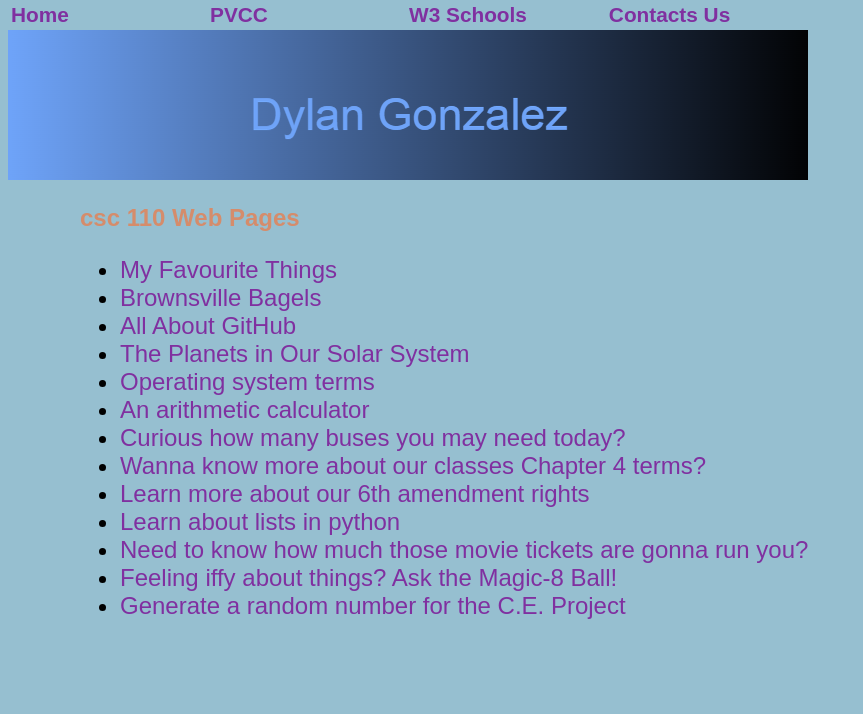
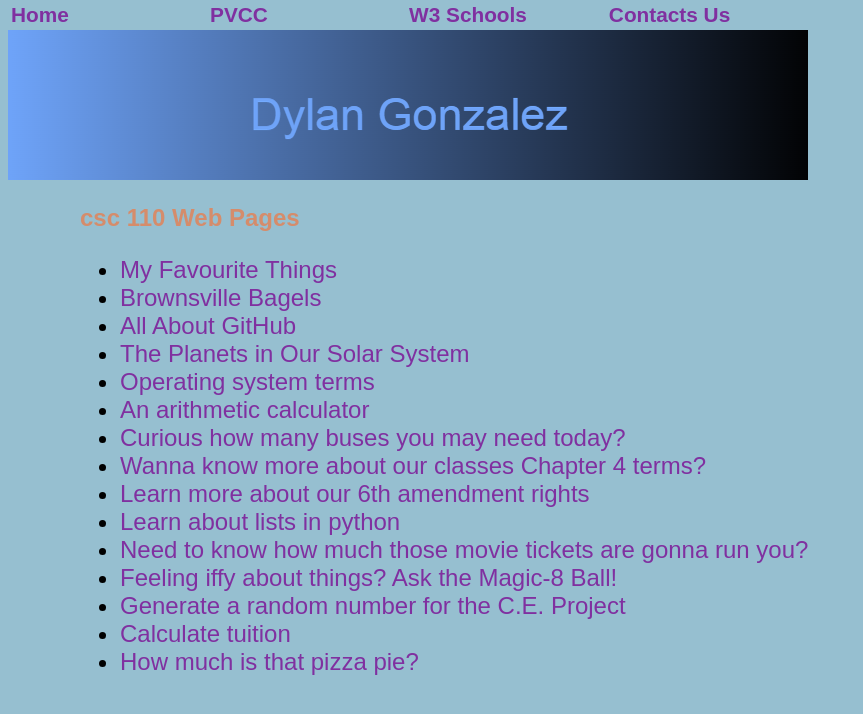
Before and after one commit to dgonzalez-pvcc/dgonzalez-pvcc.github.io, a plain HTML site: page index.html in a window 1280 px wide. Shown: the whole page, without its empty margins (0-863 px from the left). Drawn offline with Linux system fonts and the light colour scheme.

Commit message:
Update index.html

```diff
--- a/index.html
+++ b/index.html
@@ -48,6 +48,8 @@
 	<li><a href ="tickets.py">Need to know how much those movie tickets are gonna run you?</a></li>
 	<li><a href ="magic8.py">Feeling iffy about things? Ask the Magic-8 Ball!</a></li>
 	<li><a href ="topic.py">Generate a random number for the C.E. Project</a></li>
+	<li><a href ="tuition.py">Calculate tuition</a></li>
+	<li><a href ="pizza.py">How much is that pizza pie?</a></li>
 </ul>
 </body>
 </html>
```
